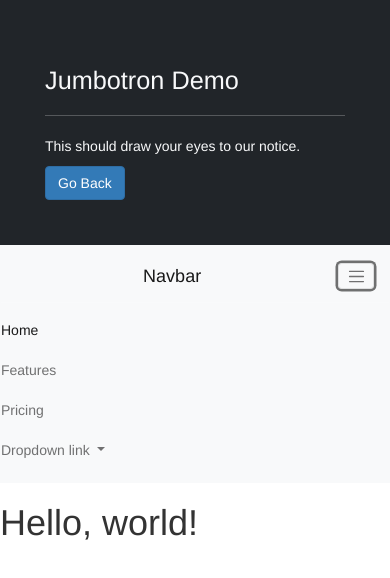
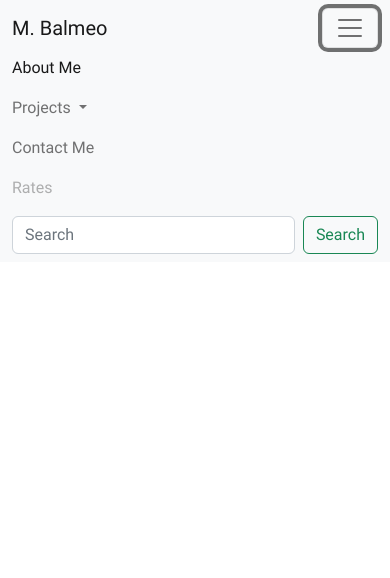
Before and after one commit to bendlikeabamboo/hawitsu, a plain HTML site: page learn_bootstrap/navbar.html in a window 390 px wide. Both pictures are taken after a click on the button "Toggle navigation". Drawn offline with nearby package versions, Linux system fonts and the light colour scheme.

Commit message:
new navbar

```diff
--- /dev/null
+++ b/css/bootstrap.css
@@ -0,0 +1,12 @@
+@font-face {
+    font-family: RobotoRegular;
+    src: url(../resources/fonts/Roboto-Regular.ttf);
+}
+
+body {
+    font-family: RobotoRegular
+}
+
+.navBarLogo {
+    font-family: RobotoRegular;
+}
--- a/learn_bootstrap/navbar.html
+++ b/learn_bootstrap/navbar.html
@@ -5,79 +5,61 @@
     <meta charset="utf-8">
     <meta name="viewport" content="width=device-width, initial-scale=1">
     <title>Bootstrap demo</title>
-    <link href="https://cdn.jsdelivr.net/npm/bootstrap@5.2.0-beta1/dist/css/bootstrap.min.css" rel="stylesheet"
-        integrity="sha384-0evHe/X+R7YkIZDRvuzKMRqM+OrBnVFBL6DOitfPri4tjfHxaWutUpFmBp4vmVor" crossorigin="anonymous">
-    <link rel="stylesheet" type="text/css" href="//netdna.bootstrapcdn.com/bootstrap/3.1.1/css/bootstrap.min.css">
-</head>
-
-<body>
-    <script src="//ajax.googleapis.com/ajax/libs/jquery/1.11.0/jquery.min.js"></script>
-    <script src="//netdna.bootstrapcdn.com/bootstrap/3.1.1/js/bootstrap.min.js"></script>
-
-    <script src="https://cdn.jsdelivr.net/npm/bootstrap@5.2.0-beta1/dist/js/bootstrap.bundle.min.js"
-        integrity="sha384-pprn3073KE6tl6bjs2QrFaJGz5/SUsLqktiwsUTF55Jfv3qYSDhgCecCxMW52nD2"
+    <link href="https://cdn.jsdelivr.net/npm/bootstrap@5.2.0/dist/css/bootstrap.min.css" rel="stylesheet"
+        integrity="sha384-gH2yIJqKdNHPEq0n4Mqa/HGKIhSkIHeL5AyhkYV8i59U5AR6csBvApHHNl/vI1Bx" crossorigin="anonymous">
+    <script src="https://cdn.jsdelivr.net/npm/bootstrap@5.2.0/dist/js/bootstrap.bundle.min.js"
+        integrity="sha384-A3rJD856KowSb7dwlZdYEkO39Gagi7vIsF0jrRAoQmDKKtQBHUuLZ9AsSv4jD4Xa"
         crossorigin="anonymous"></script>
     <script src="https://cdn.jsdelivr.net/npm/@popperjs/core@2.11.5/dist/umd/popper.min.js"
         integrity="sha384-Xe+8cL9oJa6tN/veChSP7q+mnSPaj5Bcu9mPX5F5xIGE0DVittaqT5lorf0EI7Vk"
         crossorigin="anonymous"></script>
-    <script src="https://cdn.jsdelivr.net/npm/bootstrap@5.2.0-beta1/dist/js/bootstrap.min.js"
-        integrity="sha384-kjU+l4N0Yf4ZOJErLsIcvOU2qSb74wXpOhqTvwVx3OElZRweTnQ6d31fXEoRD1Jy"
-        crossorigin="anonymous"></script>
+    <link rel="stylesheet" href="../css/bootstrap.css">
+</head>
 
-    <div class="container-fluid bg-dark text-light p-5">
-        <div class="container bg-dark p-4">
-            <h1 class="display-4">Jumbotron Demo</h1>
-            <hr>
-            <p>This should draw your eyes to our notice.</p>
-            <a href="index.html" class="btn btn-primary">Go Back</a>
-        </div>
-    </div>
+<body>
     <nav class="navbar navbar-expand-lg bg-light">
         <div class="container-fluid">
-            <a class="navbar-brand" href="#">Navbar</a>
-            <button class="navbar-toggler" type="button" data-bs-toggle="collapse" data-bs-target="#navbarNavDropdown"
-                aria-controls="navbarNavDropdown" aria-expanded="false" aria-label="Toggle navigation">
+            <div class="navBarLogo">
+                <a class="navbar-brand" href="#">M. Balmeo</a>
+            </div>
+            <button class="navbar-toggler" type="button" data-bs-toggle="collapse"
+                data-bs-target="#navbarSupportedContent" aria-controls="navbarSupportedContent" aria-expanded="false"
+                aria-label="Toggle navigation">
                 <span class="navbar-toggler-icon"></span>
             </button>
-            <div class="collapse navbar-collapse" id="navbarNavDropdown">
-                <ul class="navbar-nav">
+            <div class="collapse navbar-collapse" id="navbarSupportedContent">
+                <ul class="navbar-nav me-auto mb-2 mb-lg-0">
                     <li class="nav-item">
-                        <a class="nav-link active" aria-current="page" href="#">Home</a>
+                        <a class="nav-link active" aria-current="page" href="#">About Me</a>
+                    </li>
+                    <li class="nav-item dropdown">
+                        <a class="nav-link dropdown-toggle" href="#" role="button" data-bs-toggle="dropdown"
+                            aria-expanded="false">
+                            Projects
+                        </a>
+                        <ul class="dropdown-menu">
+                            <li><a class="dropdown-item" href="#">Learn 2022</a></li>
+                            <li><a class="dropdown-item" href="#">Professional Experience</a></li>
+                            <li>
+                                <hr class="dropdown-divider">
+                            </li>
+                            <li><a class="dropdown-item" href="#">Publications</a></li>
+                        </ul>
                     </li>
                     <li class="nav-item">
-                        <a class="nav-link" href="#">Features</a>
+                        <a class="nav-link" href="#">Contact Me</a>
                     </li>
                     <li class="nav-item">
-                        <a class="nav-link" href="#">Pricing</a>
-                    </li>
-                    <li class="nav-item dropdown">
-                        <a class="nav-link dropdown-toggle" href="#" id="navbarDropdownMenuLink" role="button"
-                            data-bs-toggle="dropdown" aria-expanded="false">
-                            Dropdown link
-                        </a>
-                        <ul class="dropdown-menu" aria-labelledby="navbarDropdownMenuLink">
-                            <li><a class="dropdown-item" href="#">Action</a></li>
-                            <li><a class="dropdown-item" href="#">Another action</a></li>
-                            <li><a class="dropdown-item" href="#">Something else here</a></li>
-                        </ul>
+                        <a class="nav-link disabled">Rates</a>
                     </li>
                 </ul>
+                <form class="d-flex" role="search">
+                    <input class="form-control me-2" type="search" placeholder="Search" aria-label="Search">
+                    <button class="btn btn-outline-success" type="submit">Search</button>
+                </form>
             </div>
         </div>
     </nav>
-    <h1>Hello, world!</h1>
-    <script src="//ajax.googleapis.com/ajax/libs/jquery/1.11.0/jquery.min.js"></script>
-    <script src="//netdna.bootstrapcdn.com/bootstrap/3.1.1/js/bootstrap.min.js"></script>
-
-    <script src="https://cdn.jsdelivr.net/npm/bootstrap@5.2.0-beta1/dist/js/bootstrap.bundle.min.js"
-        integrity="sha384-pprn3073KE6tl6bjs2QrFaJGz5/SUsLqktiwsUTF55Jfv3qYSDhgCecCxMW52nD2"
-        crossorigin="anonymous"></script>
-    <script src="https://cdn.jsdelivr.net/npm/@popperjs/core@2.11.5/dist/umd/popper.min.js"
-        integrity="sha384-Xe+8cL9oJa6tN/veChSP7q+mnSPaj5Bcu9mPX5F5xIGE0DVittaqT5lorf0EI7Vk"
-        crossorigin="anonymous"></script>
-    <script src="https://cdn.jsdelivr.net/npm/bootstrap@5.2.0-beta1/dist/js/bootstrap.min.js"
-        integrity="sha384-kjU+l4N0Yf4ZOJErLsIcvOU2qSb74wXpOhqTvwVx3OElZRweTnQ6d31fXEoRD1Jy"
-        crossorigin="anonymous"></script>
 </body>
 
 </html>
```
